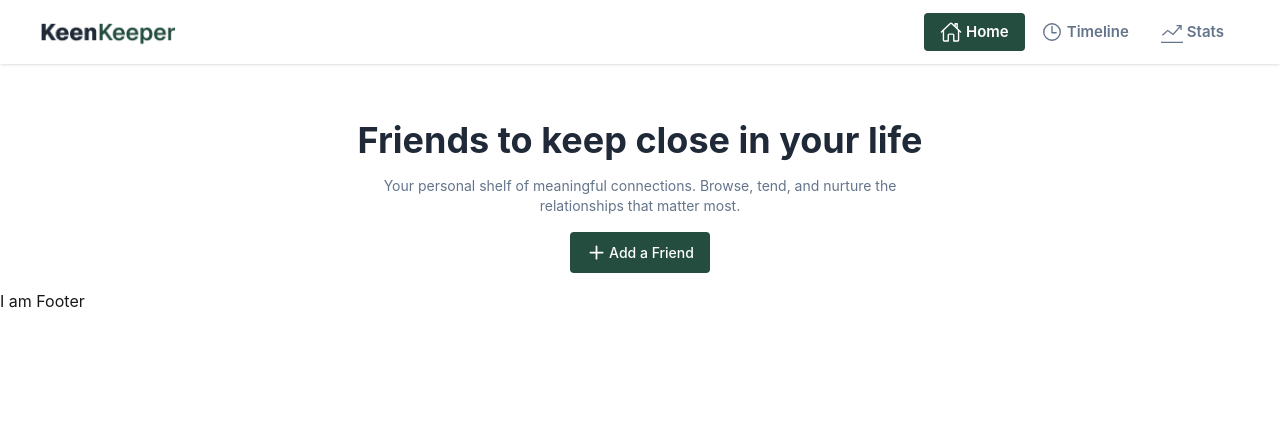
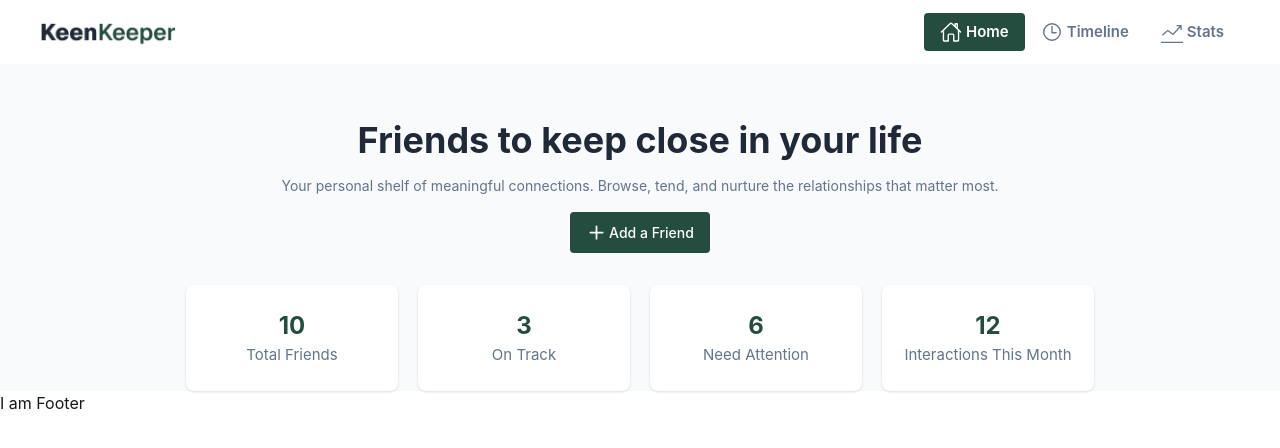
Before and after one commit to HSBHasib/PH-ASSIGNMENT-07, a React (Vite) app: page / in a window 1280 px wide. Shown: the top 448 px of the page. Built offline with nearby package versions, Linux system fonts and the light colour scheme.

Commit message:
add banner cards part (banner section complete)

```diff
--- a/src/components/HomePage/Banner/Banner.jsx
+++ b/src/components/HomePage/Banner/Banner.jsx
@@ -3,15 +3,32 @@ import { FiPlus } from 'react-icons/fi'
 const Banner = () => {
 
   return (
-    <div className='flex justify-center'>
+    <div className='space-y-4'>
       {/* Header */}
-      <div className='flex flex-col justify-center items-center text-center space-y-4 mt-14 mb-4'>
+      <div className='flex flex-col justify-center items-center text-center space-y-4 pt-14 pb-4'>
         <h1 className='text-[#1F2937] text-4xl font-bold'>Friends to keep close in your life</h1>
         <p className='text-[#64748B] text-[14px] w-[80%] leading-5'>Your personal shelf of meaningful connections. Browse, tend, and nurture the relationships that matter most.</p>
         <button className='flex items-center gap-0.5 active:scale-95 cursor-pointer px-4 py-2.5 rounded-sm bg-[#244D3F] text-[14px] font-medium text-white'><FiPlus size={21} /> Add a Friend</button>
       </div>
 
-      <div></div>
+      <div className='flex justify-center gap-5'>
+        <div className='h-[106px] w-53 bg-white transition-all duration-200 hover:scale-105 flex flex-col items-center justify-center rounded-lg space-y-[2px] shadow-sm'>
+          <h1 className='text-2xl font-bold text-[#244D3F]'>10</h1>
+          <p className='text-[#64748B] text-[15px]'>Total Friends</p>
+        </div>
+        <div className='h-[106px] w-53 bg-white transition-all duration-200 hover:scale-105 flex flex-col items-center justify-center rounded-lg space-y-[2px] shadow-sm'>
+          <h1 className='text-2xl font-bold text-[#244D3F]'>3</h1>
+          <p className='text-[#64748B] text-[15px]'>On Track</p>
+        </div>
+        <div className='h-[106px] w-53 bg-white transition-all duration-200 hover:scale-105 flex flex-col items-center justify-center rounded-lg space-y-[2px] shadow-sm'>
+          <h1 className='text-2xl font-bold text-[#244D3F]'>6</h1>
+          <p className='text-[#64748B] text-[15px]'>Need Attention</p>
+        </div>
+        <div className='h-[106px] w-53 bg-white transition-all duration-200 hover:scale-105 flex flex-col items-center justify-center rounded-lg space-y-[2px] shadow-sm'>
+          <h1 className='text-2xl font-bold text-[#244D3F]'>12</h1>
+          <p className='text-[#64748B] text-[15px]'>Interactions This Month</p>
+        </div>
+      </div>
 
     </div>
   )
--- a/src/pages/HomePage/HomePage.jsx
+++ b/src/pages/HomePage/HomePage.jsx
@@ -3,7 +3,7 @@ import Banner from '../../components/HomePage/Banner/Banner'
 
 const HomePage = () => {
   return (
-    <div>
+    <div className='bg-[#F8FAFC]'>
       <Banner />
     </div>
   )
```
